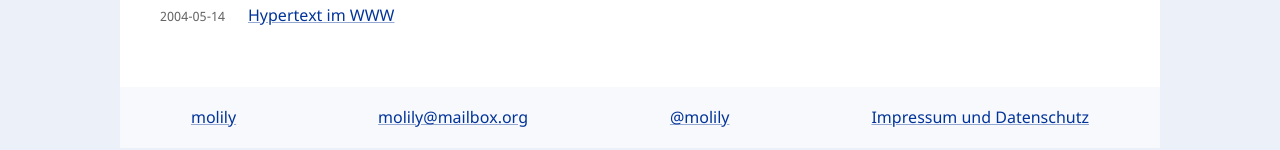
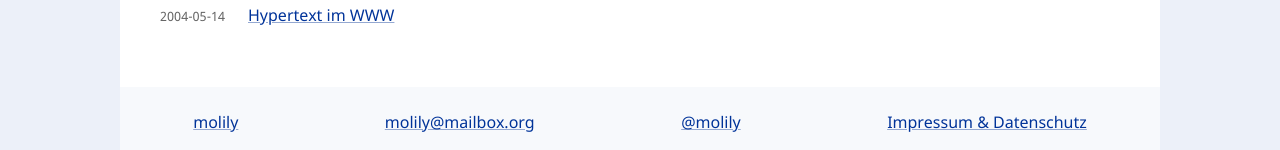
Before and after one commit to molily/molily.de, a Jekyll site: the page built from index.html, in a window 1280 px wide. Shown: the part 4413-4563 px from the top of the page. Built offline with Jekyll 4.4.1, drawn with Linux system fonts in a browser that asks for light colours.

Commit message:
Footer styling

```diff
--- a/_includes/footer.html
+++ b/_includes/footer.html
@@ -1,8 +1,16 @@
 <footer class="document-footer">
-  <ul class="document-footer-content">
-    <li><a href="/" title="Home page">molily</a></li>
-    <li><a href="mailto:molily@mailbox.org">molily@mailbox.org</a></li>
-    <li><a href="https://twitter.com/molily" title="Twitter profile">@molily</a></li>
-    <li><a href="/impressum/" lang="de">Impressum und Datenschutz</a></li>
+  <ul class="document-footer-list">
+    <li class="document-footer-item">
+      <a href="/" title="Home page"  class="document-footer-link">molily</a>
+    </li>
+    <li class="document-footer-item">
+      <a href="mailto:molily@mailbox.org"  class="document-footer-link">molily@mailbox.org</a>
+    </li>
+    <li class="document-footer-item">
+      <a href="https://twitter.com/molily" title="Twitter profile"  class="document-footer-link">@molily</a>
+    </li>
+    <li class="document-footer-item">
+      <a href="/impressum/" lang="de"  class="document-footer-link">Impressum &amp; Datenschutz</a>
+    </li>
   </ul>
 </footer>
--- a/css/blog.scss
+++ b/css/blog.scss
@@ -141,21 +141,36 @@
   background-color: $col-secondary-background
 }
 
-.document-footer-content {
-  display: flex;
+.document-footer-list {
   list-style: none;
-  margin: 0;
+  margin-right: 1.5rem;
+  padding-top: 0.3rem;
 }
 
-.document-footer-content li {
-  margin-bottom: 0;
-  flex: 1 0 auto;
-  text-align: center;
+.document-footer-item {
+  margin-bottom: 0.3rem;
 }
 
-.document-footer-content a {
+.document-footer-link {
   display: block;
-  padding: 1rem 0;
+}
+
+@include medium {
+
+  .document-footer-list {
+    display: flex;
+    margin: 0;
+  }
+
+  .document-footer-item {
+    margin-bottom: 0;
+    flex: 1 0 auto;
+    text-align: center;
+  }
+
+  .document-footer-link {
+    padding: 1rem 0;
+  }
 }
 
 /**
```
